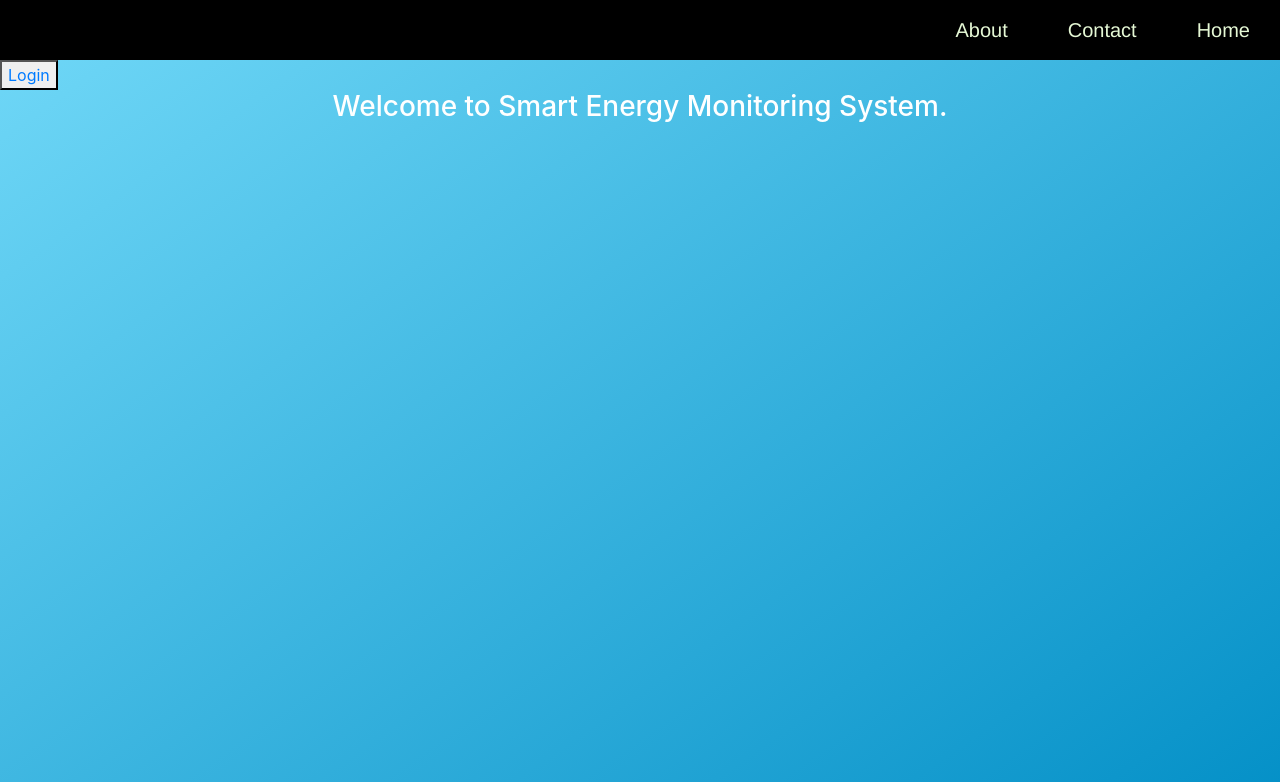
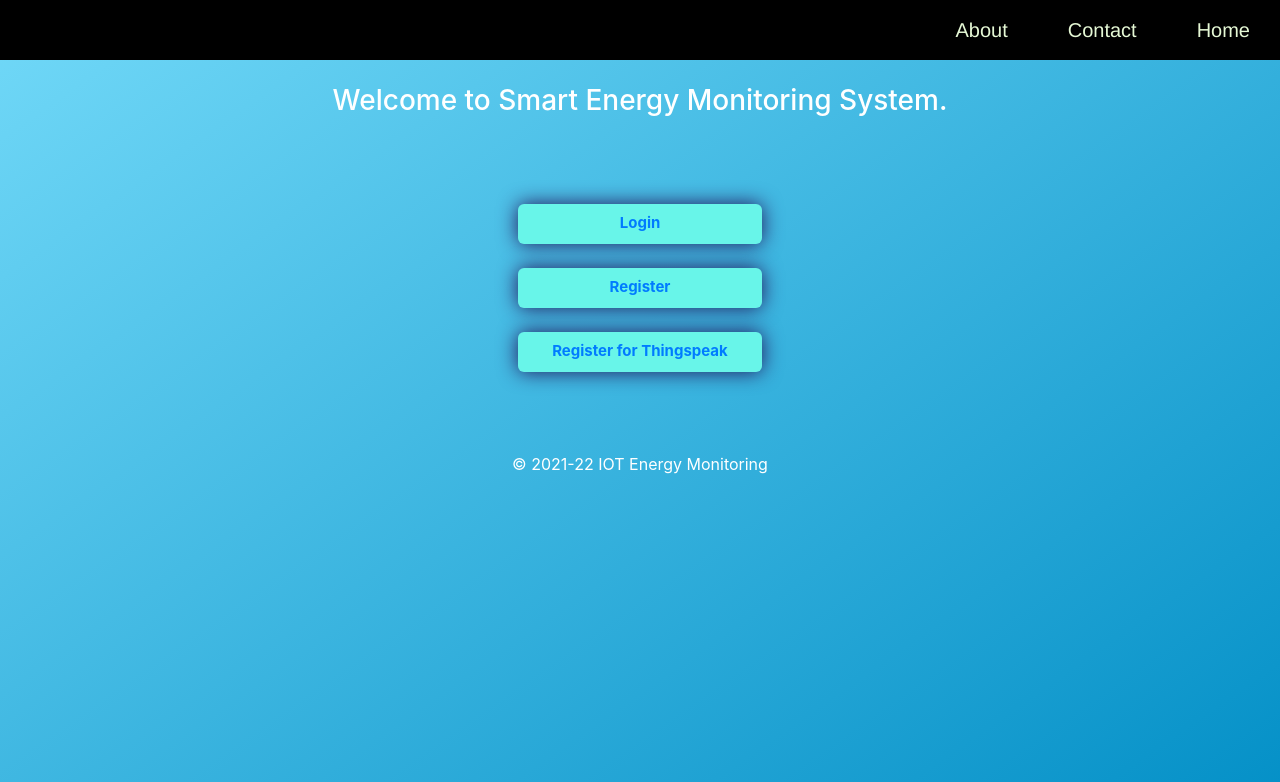
Before and after one commit to SubramanyaKS/Final-year-project, a Flask app: page / in a window 1280 px wide. Shown: the top 782 px of the page. Run offline with Flask 2, Linux system fonts and the light colour scheme; some libraries are stand-ins or nearby versions.

Commit message:
updated index

```diff
--- a/templates/index.html
+++ b/templates/index.html
@@ -4,19 +4,51 @@
         <title>
             Smart Energy Monitoring
         </title>
+        <link rel="stylesheet" href="https://cdnjs.cloudflare.com/ajax/libs/font-awesome/4.7.0/css/font-awesome.min.css">
+        <link rel="stylesheet" href="https://cdnjs.cloudflare.com/ajax/libs/font-awesome/5.8.0/css/fontawesome.min.css">
+        <link rel="stylesheet" href="https://cdnjs.cloudflare.com/ajax/libs/font-awesome/5.2.0/css/all.min.css">
+        <link rel="stylesheet" href="https://cdn.jsdelivr.net/npm/bootstrap@4.6.1/dist/css/bootstrap.min.css">
         <link rel="stylesheet" href="https://cdn.jsdelivr.net/npm/bootstrap@4.6.1/dist/css/bootstrap.min.css">
         <link rel="stylesheet" href="{{ url_for('static',filename='index.css') }}"/>
     </head>
     <body>
         {% include'nav.html' %}
-
-        <div class="login">
-            <button><a href="{{ url_for('login') }}">Login</a></button>
-        </div>
         <section>
+            <br>
             <div>
                 <h3 style="text-align: center;"> Welcome to Smart Energy Monitoring System.</h3>
             </div>
+            <br>
+            <div class="container-fluid">
+                <br>
+                <div class="row row-cols-1">
+                    <div class="col">
+                        <div class="login" style="text-align: center;">
+                            <button class="btn  btn-lg btn-dark"><a href="{{ url_for('login') }}">Login</a></button>
+                        </div>
+                        <br>
+                    </div>
+                    <br>
+                    <br>
+                    <div class="col ">
+                        <div class="register" style="text-align: center;">
+                            <button class="btn  btn-lg btn-dark"><a href="{{ url_for('register') }}">Register</a></button>
+                        </div>
+                        <br>
+                    </div>
+                    <br>
+                    <br>
+                    <div class="col ">
+                        <div class="thingspeak" style="text-align: center;">
+                            <button class="btn btn-lg btn-dark"><a href="">Register for Thingspeak</a></button>
+                        </div>
+                    </div>
+                </div>
+            </div>
         </section>
+        <footer class="footer">
+            <p style="text-align: center;">&copy; 2021-22 IOT Energy Monitoring</p>
+        </footer>
+        <script src="https://cdn.jsdelivr.net/npm/bootstrap@4.6.1/dist/js/bootstrap.bundle.min.js"></script>
     </body>
 </html>
```
